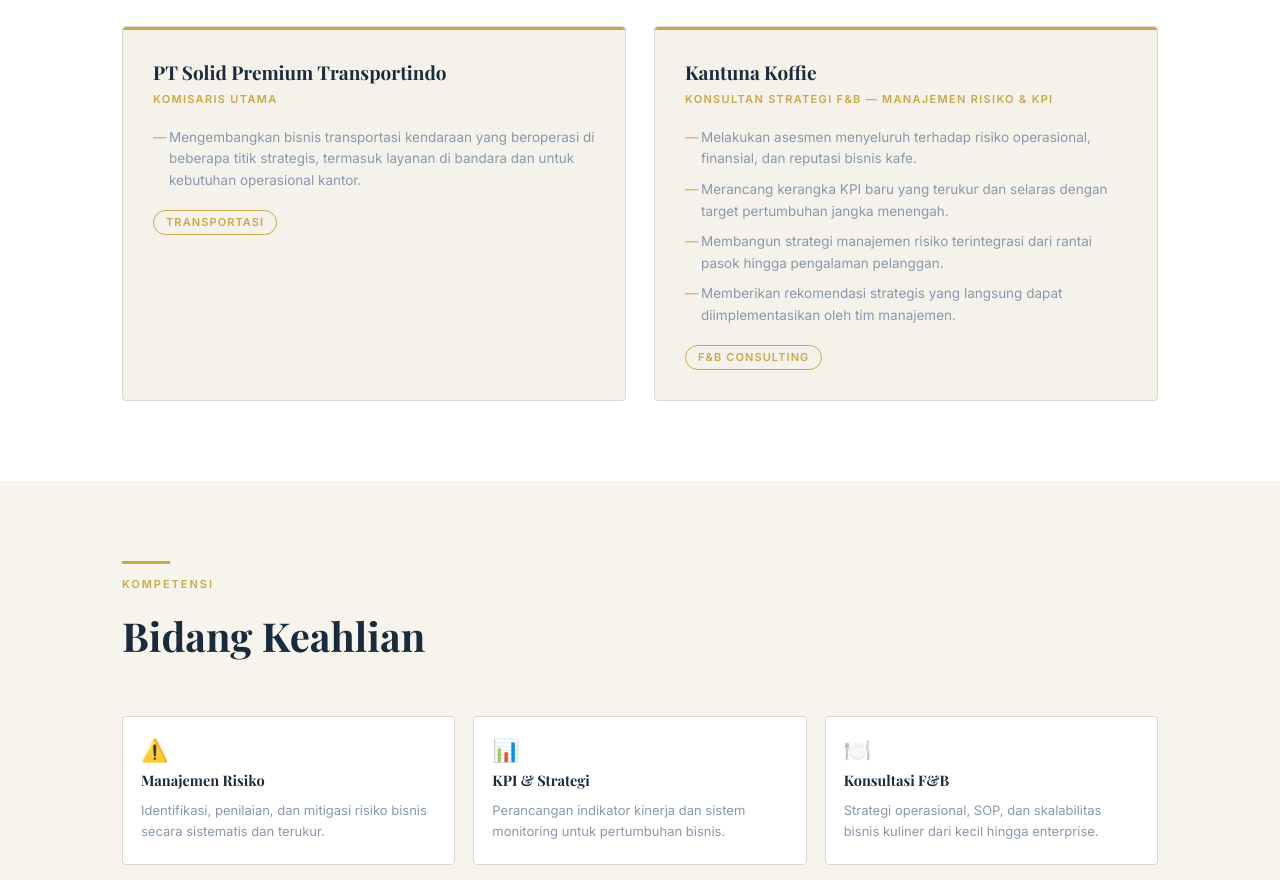
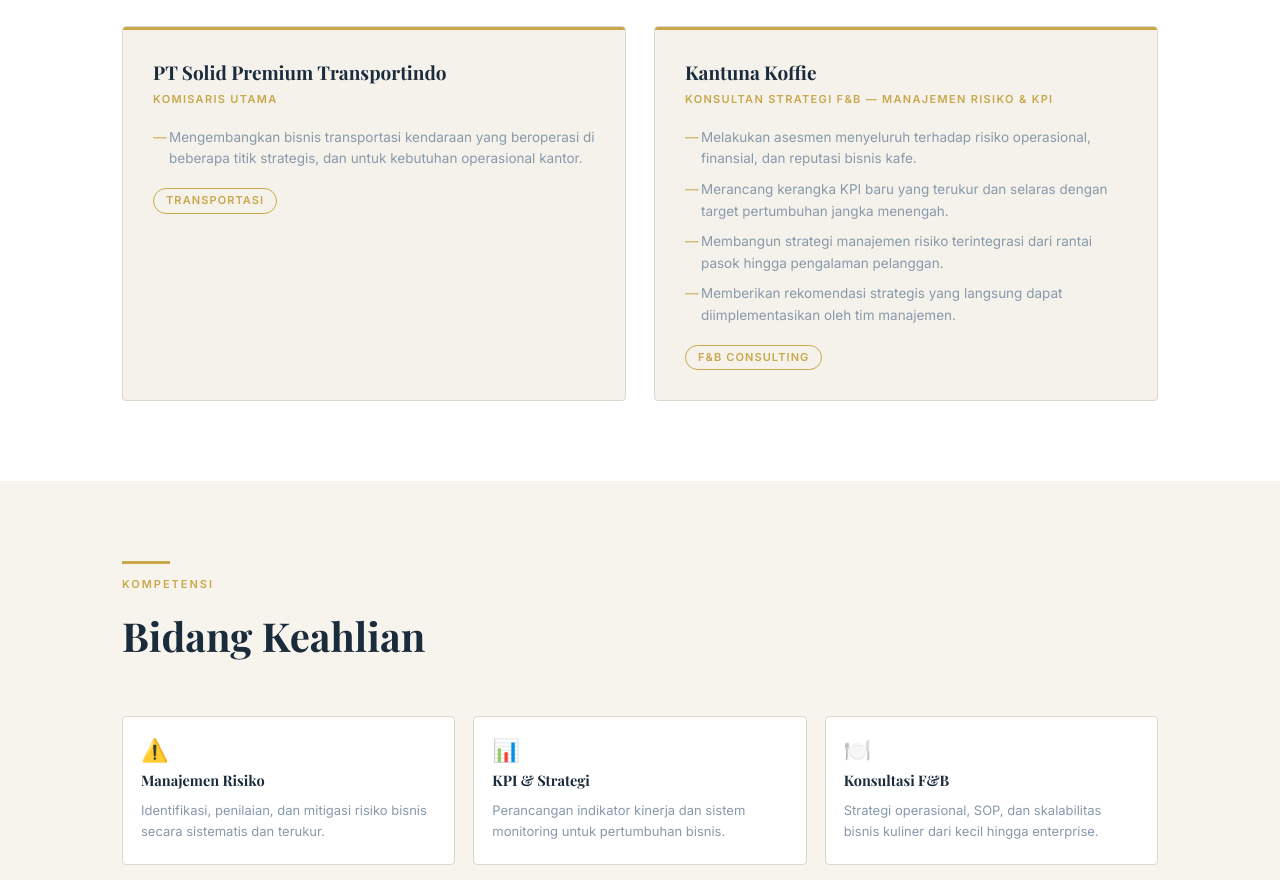
Before and after one commit to dafaris-dev/PortfolioBusiness, a plain HTML site: page index.html in a window 1280 px wide. Shown: the part 1561-2441 px from the top of the page. Drawn offline with nearby package versions, Linux system fonts and the light colour scheme; a web font is replaced by a local one.

Commit message:
Update transportasi bullet point text
Co-Authored-By: Claude Sonnet 4.6 <noreply@anthropic.com>
Claude-Session: https://claude.ai/code/session_01QtfLKVoQ8BRqjKtfb5eDKE

```diff
--- a/index.html
+++ b/index.html
@@ -198,7 +198,7 @@ footer span{color:var(--gold)}
         <p class="exp-company">PT Solid Premium Transportindo</p>
         <p class="exp-role">Komisaris Utama</p>
         <ul class="exp-bullets">
-          <li>Mengembangkan bisnis transportasi kendaraan yang beroperasi di beberapa titik strategis, termasuk layanan di bandara dan untuk kebutuhan operasional kantor.</li>
+          <li>Mengembangkan bisnis transportasi kendaraan yang beroperasi di beberapa titik strategis,  dan untuk kebutuhan operasional kantor.</li>
         </ul>
         <span class="exp-tag">Transportasi</span>
       </div>
```
